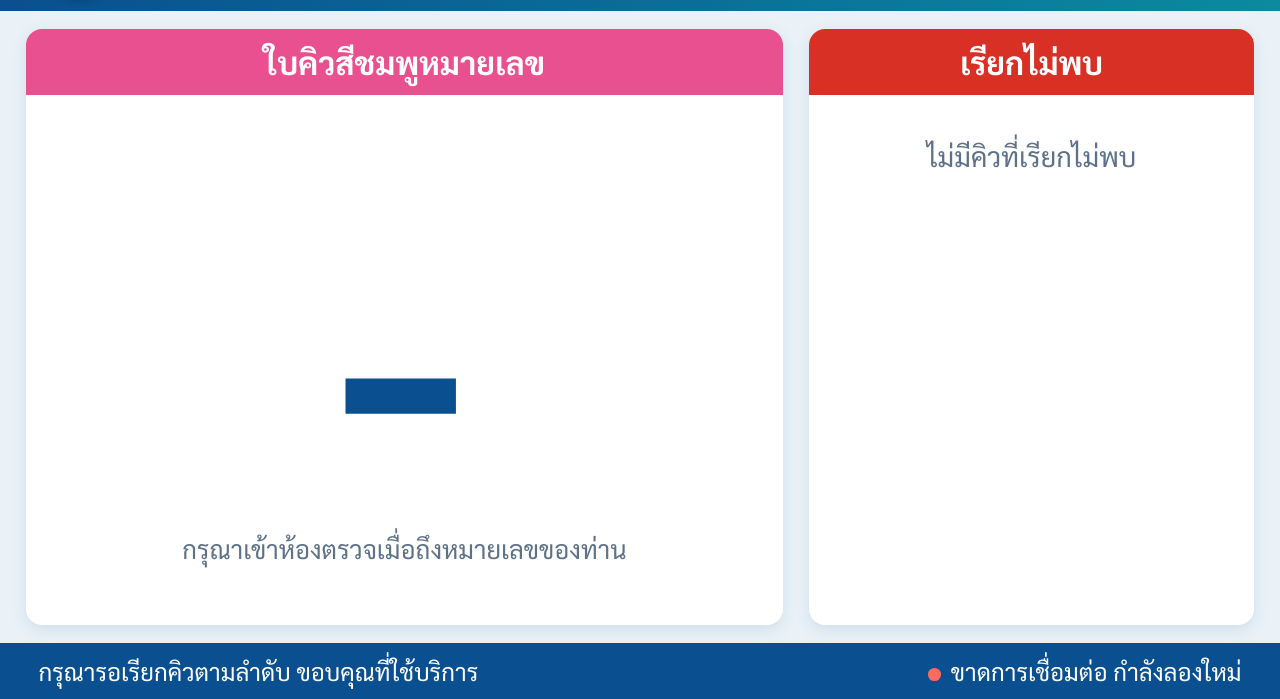
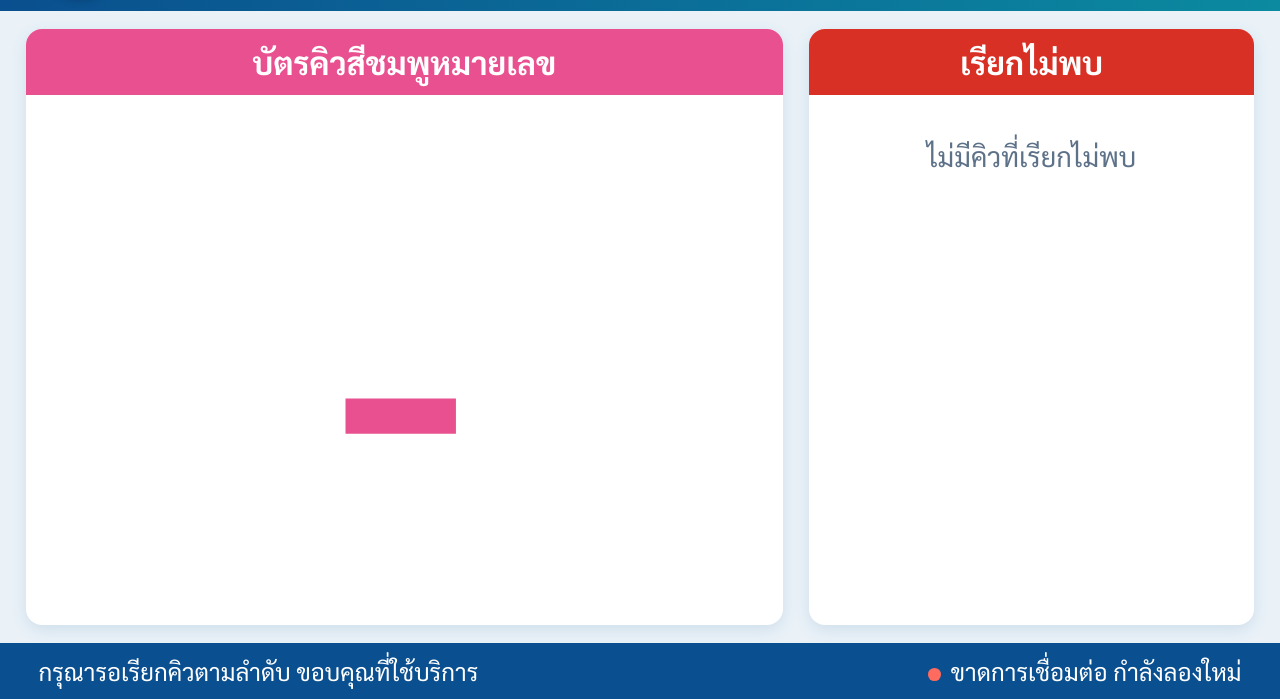
Before and after one commit to pornpojmundee/queue, a plain HTML site: page index.html in a window 1280 px wide. Shown: the part 101-800 px from the top of the page. Drawn offline with Linux system fonts and the light colour scheme.

Commit message:
Add files via upload

```diff
--- a/index.html
+++ b/index.html
@@ -31,7 +31,7 @@ main{display:grid;grid-template-columns:1.7fr 1fr;gap:2vw;padding:2.2vh 2vw}
 .now .ptitle{background:var(--pink)}
 .done .ptitle{background:var(--red)}
 .nowbody{flex:1;display:flex;align-items:center;justify-content:center;flex-direction:column}
-#now{font-size:min(30vw,46vh);font-weight:800;color:var(--blue);line-height:1;letter-spacing:.02em}
+#now{font-size:min(30vw,46vh);font-weight:800;color:var(--pink);line-height:1;letter-spacing:.02em}
 .hint{font-size:min(3.2vh,2.2vw);color:var(--muted);margin-top:1vh}
 .list{flex:1;display:grid;grid-template-columns:1fr 1fr;grid-auto-rows:6.4vh;align-content:start;padding:1.4vh 1.4vw;gap:1vh 1vw}
 .item{display:flex;align-items:center;justify-content:center;background:#fdeceb;border:.3vh solid #f3c4c0;border-radius:1.4vh;font-size:min(4.8vh,3.2vw);font-weight:800;color:#a1261b;min-height:0}
@@ -69,8 +69,8 @@ footer{display:flex;align-items:center;justify-content:space-between;padding:0 3
 
   <main>
     <section class="panel now" id="nowPanel">
-      <div class="ptitle">ใบคิวสีชมพูหมายเลข</div>
-      <div class="nowbody"><div id="now">-</div><div class="hint">กรุณาเข้าห้องตรวจเมื่อถึงหมายเลขของท่าน</div></div>
+      <div class="ptitle">บัตรคิวสีชมพูหมายเลข</div>
+      <div class="nowbody"><div id="now">-</div></div>
     </section>
     <section class="panel done">
       <div class="ptitle" id="missTitle">เรียกไม่พบ</div>
```
